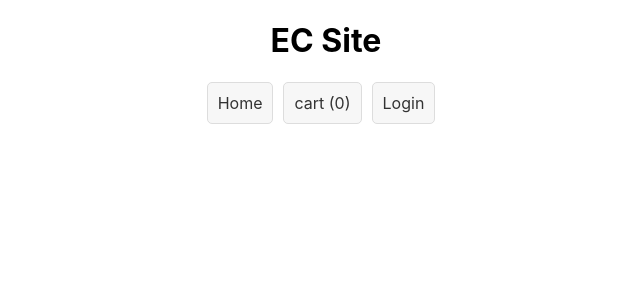
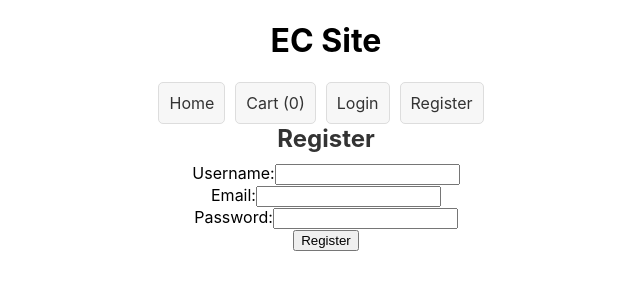
Before and after one commit to k1o0b1a9/ECsite, a React (Create React App) app in the folder ec-frontend/: page /register in a window 1280 px wide. Shown: the top 300 px of the page, without its empty margins (314-954 px from the left). Built offline with nearby package versions, Linux system fonts and the light colour scheme; no server answers.

Commit message:
新規登録機能の実装

```diff
--- a/ec-frontend/src/App.js
+++ b/ec-frontend/src/App.js
@@ -2,8 +2,9 @@ import React, { useState, useEffect } from 'react';
 import './App.css';
 import ProductList from './ProductList';
 import Filter from './Filter';
-import cart from './cart';
+import Cart from './Cart';
 import Login from './Login';
+import Register from './Register';
 import { BrowserRouter as Router, Route, Routes, Link } from 'react-router-dom';
 
 function App() {
@@ -20,7 +21,7 @@ function App() {
   const [cartItems, setCartItems] = useState([]);
   const [notification, setNotification] = useState('');
   const [showNotification, setShowNotification] = useState(false);
-  const [isLoggedIn, setIsLoggedIn] = useState(false); // ログイン状態の管理
+  const [isLoggedIn, setIsLoggedIn] = useState(false);
   const [token, setToken] = useState(null);
 
   // ページ読み込み時にローカルストレージからカートのデータを読み込む
@@ -147,7 +148,7 @@ function App() {
       }
     });
 
-    setNotification(`${product.name} has been added to the cart!`);
+    setNotification(`${product.name} has been added to the Cart!`);
     setShowNotification(true);
 
     setTimeout(() => {
@@ -165,6 +166,25 @@ function App() {
 
   const removeFromCart = (id) => {
     setCartItems(prevCartItems => prevCartItems.filter(item => item._id !== id));
+  };
+
+  // 新規登録機能
+  const handleRegister = async (username, email, password) => {
+    try {
+      const response = await fetch('http://localhost:8080/api/auth/register', {
+        method: 'POST',
+        headers: { 'Content-Type': 'application/json' },
+        body: JSON.stringify({ username, email, password }),
+      });
+      const data = await response.json();
+      if (response.status === 201) {
+        alert('Registration successful');
+      } else {
+        alert('Registration failed: ' + data.message);
+      }
+    } catch (error) {
+      console.error('Error during registration:', error);
+    }
   };
 
   // ログイン機能
@@ -203,11 +223,14 @@ function App() {
         <h1>EC Site</h1>
         <nav>
           <Link to="/" className="button">Home</Link>
-          <Link to="/cart" className="button">cart ({cartItems.length})</Link>
+          <Link to="/cart" className="button">Cart ({cartItems.length})</Link>
           {isLoggedIn ? (
             <button onClick={handleLogout} className="button">Logout</button>
           ) : (
-            <Link to="/login" className="button">Login</Link>
+            <>
+              <Link to="/login" className="button">Login</Link>
+              <Link to="/register" className="button">Register</Link> {/* 新規登録リンク */}
+            </>
           )}
         </nav>
 
@@ -238,9 +261,11 @@ function App() {
               <ProductList products={filteredProducts} toggleDetails={toggleDetails} addToCart={addToCart} />
             </>
           } />
-          <Route path="/cart" element={<cart cartItems={cartItems} updateQuantity={updateQuantity} removeFromCart={removeFromCart} />} />
+          <Route path="/cart" element={<Cart cartItems={cartItems} updateQuantity={updateQuantity} removeFromCart={removeFromCart} />} />
           {/* ログインページのルート */}
           <Route path="/login" element={<Login handleLogin={handleLogin} />} />
+          {/* 新規登録ページのルート */}
+          <Route path="/register" element={<Register handleRegister={handleRegister} />} />
         </Routes>
       </div>
     </Router>
--- /dev/null
+++ b/ec-frontend/src/Register.js
@@ -0,0 +1,50 @@
+import React, { useState } from 'react';
+
+function Register({ handleRegister }) {
+  const [username, setUsername] = useState('');
+  const [email, setEmail] = useState('');
+  const [password, setPassword] = useState('');
+
+  const onSubmit = (e) => {
+    e.preventDefault();
+    handleRegister(username, email, password);
+  };
+
+  return (
+    <div>
+      <h2>Register</h2>
+      <form onSubmit={onSubmit}>
+        <div>
+          <label>Username:</label>
+          <input
+            type="text"
+            value={username}
+            onChange={(e) => setUsername(e.target.value)}
+            required
+          />
+        </div>
+        <div>
+          <label>Email:</label>
+          <input
+            type="email"
+            value={email}
+            onChange={(e) => setEmail(e.target.value)}
+            required
+          />
+        </div>
+        <div>
+          <label>Password:</label>
+          <input
+            type="password"
+            value={password}
+            onChange={(e) => setPassword(e.target.value)}
+            required
+          />
+        </div>
+        <button type="submit">Register</button>
+      </form>
+    </div>
+  );
+}
+
+export default Register;
```
Also changed, not shown: 1 other file (tests, documents, lock files or other folders).
